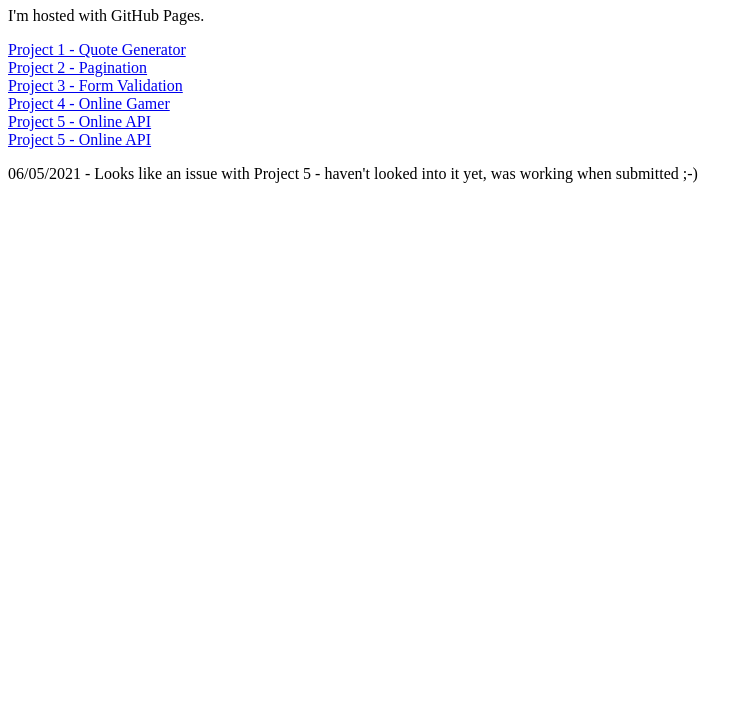
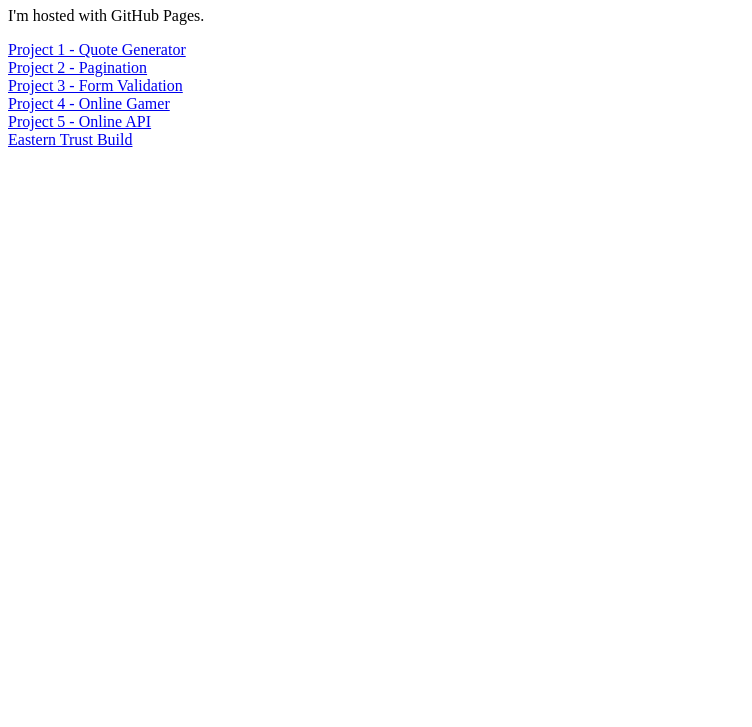
Before and after one commit to DanB-Web/DanB-Web.github.io, a plain HTML site: page index.html in a window 1280 px wide. Shown: the part 73-800 px from the top of the page, without its empty margins (0-752 px from the left). Drawn offline with Linux system fonts and the light colour scheme.

Commit message:
Update index.html

```diff
--- a/index.html
+++ b/index.html
@@ -13,8 +13,7 @@
  </br>
  <a href="https://danb-web.github.io/FSJSTechDegreeProject5/#">Project 5 - Online API</a>
  </br>
- <a href="https://danb-web.github.io/eastern-guideline-build/#">Project 5 - Online API</a>
+ <a href="https://danb-web.github.io/eastern-guideline-build/#">Eastern Trust Build</a>
  </br>
- <p>06/05/2021 - Looks like an issue with Project 5 - haven't looked into it yet, was working when submitted ;-)</p>
 </body>
 </html>
```
